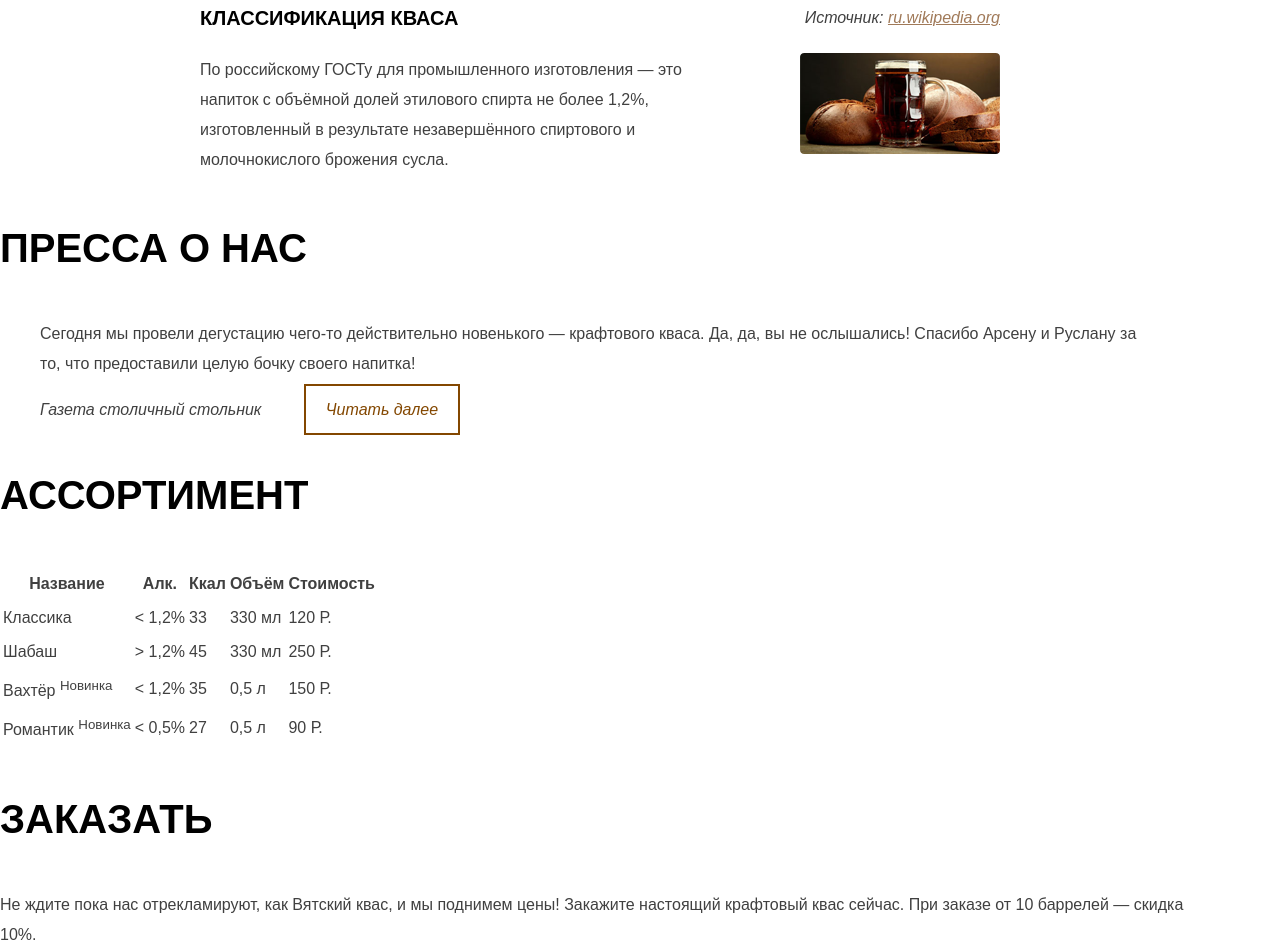
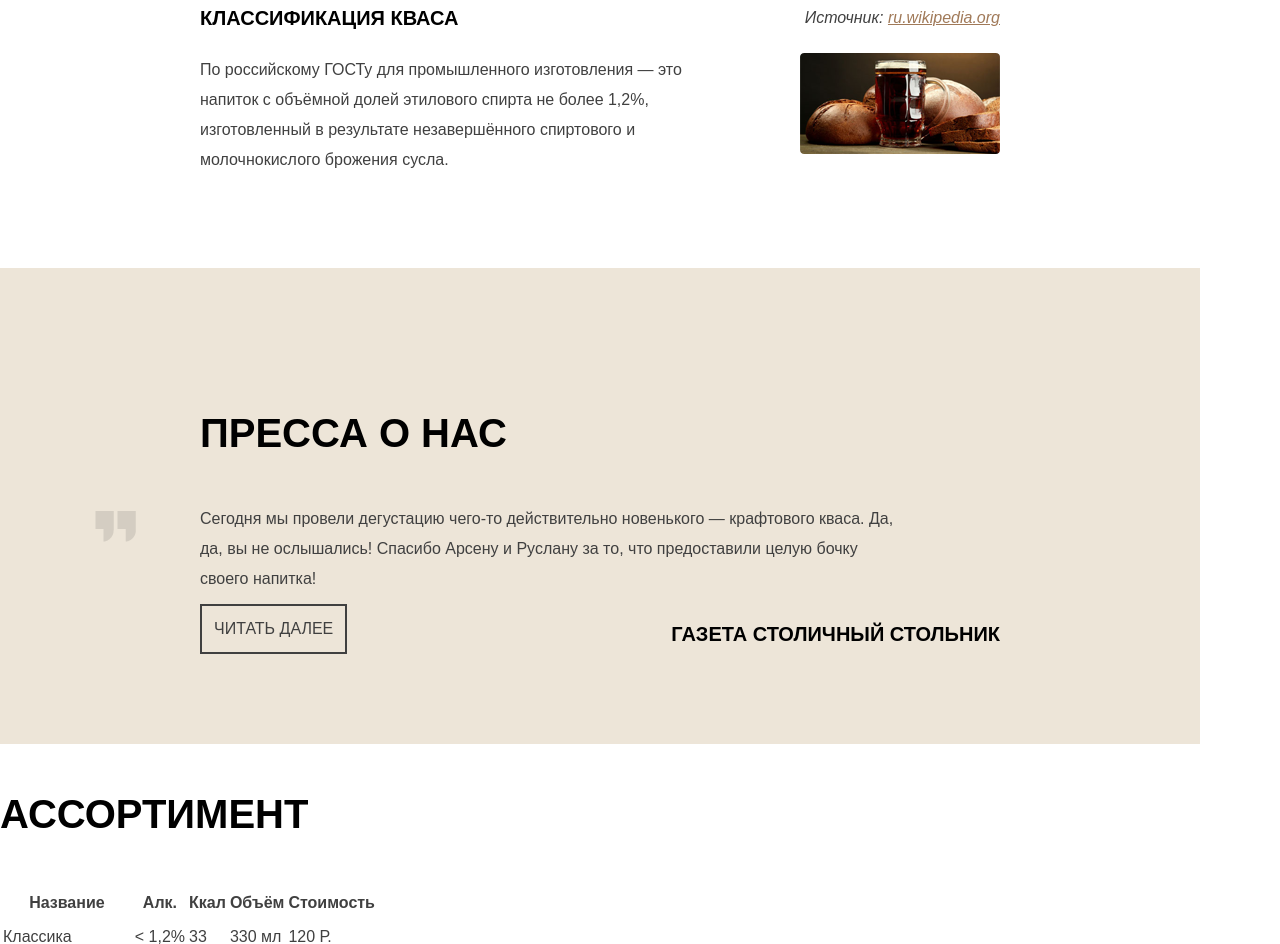
Before and after one commit to DevamitraDeva/studying_kvast, a plain HTML site: page index.html in a window 1280 px wide. Shown: the part 2632-3576 px from the top of the page. Drawn offline with Linux system fonts and the light colour scheme.

Commit message:
bloquote add

```diff
--- a/index.html
+++ b/index.html
@@ -107,9 +107,11 @@
 		</div>
 	</div>
 	<div class="article">
-		<p class="title">Пресса о нас</p>
-		<blockquote>Сегодня мы провели дегустацию чего-то действительно новенького — крафтового кваса. Да, да, вы не ослышались! Спасибо Арсену и Руслану за то, что предоставили целую бочку своего напитка!
-		<p><i>Газета столичный стольник <a href="#" class="btn">Читать далее</a></i></p></blockquote>
+		<div class="narrow-container">
+			<p class="title">Пресса о нас</p>
+			<blockquote>Сегодня мы провели дегустацию чего-то действительно новенького — крафтового кваса. Да, да, вы не ослышались! Спасибо Арсену и Руслану за то, что предоставили целую бочку своего напитка!</blockquote>
+			<p  class="title-item">Газета столичный стольник</p><a href="#" class="btn">Читать далее</a>
+		</div>
 	</div>
 	<div class="assortment">
 		<p class="title">Ассортимент</p>
--- a/style.css
+++ b/style.css
@@ -267,6 +267,7 @@ body {
 .history {
 	padding-top: 45px;
 	height: 585px;
+	padding-bottom: 90px
 }
 
 .history .title {
@@ -315,20 +316,49 @@ body {
 	top: 50px;
 }
 
-
-
-.article-item {
-	padding-left: 30px;
-	margin-top: 0;
-	padding-top: 0;
-}
-
-.article-link {
-	margin-bottom: 0;
-	padding-bottom: 0;
-}
-
 .article {
 	margin: 0;
 	padding: 0;
+	padding-top: 95px;
+	padding-bottom: 90px;
+	background-color: #ede5d8;
+	position: relative;
 }
+
+article .title {
+	margin-bottom: 100px;
+}
+
+.article blockquote {
+	margin: 0;
+	padding: 0;
+	margin-bottom: 60px;
+	width: 695px;
+}
+
+.article blockquote::before {
+	content: "";
+	position: absolute;
+	left: 95px;
+	top: 243px;
+	width: 41px;
+	height: 31px;
+    background: url(img/css_sprites.png) -93px -95px no-repeat;
+}
+
+.article .title-item {
+	position: absolute;
+	right: 200px;
+	bottom: 95px;
+}
+.article .btn {
+	padding: 8px 12px;
+	color: #404040;
+	border-color: #404040;
+	margin: 0;
+	text-transform: uppercase;
+	position: absolute;
+	bottom: 90px;
+	left: 200px;
+
+}
```
